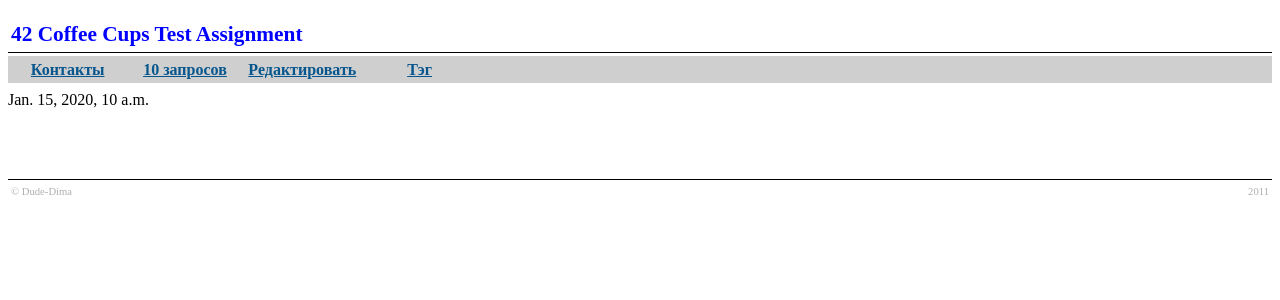
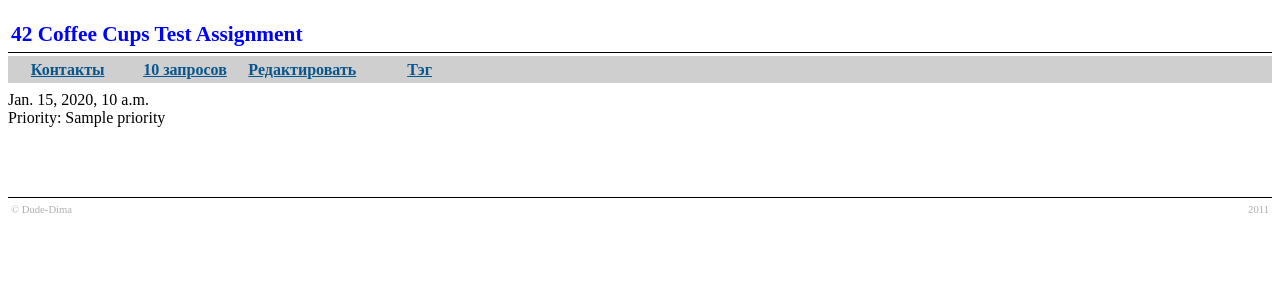
Before and after one commit to dude-dima/42-test, a Django app: template templates/requests.html in a window 1280 px wide. Shown: the top 300 px of the page. Run offline with Django 3.2, Linux system fonts and the light colour scheme; the template is opened without the code that fills it: most values are stand-ins (such as "Sample title", 1, 10 or a date in 2020); some libraries are stand-ins or nearby versions.

Commit message:
ticket:13 impl

```diff
--- a/app/middleware.py
+++ b/app/middleware.py
@@ -5,5 +5,8 @@ class RequestHandler:
     """Handles each request"""
 
     def process_request(self, request):
-        Request.objects.create(request=request)
+        req = Request(request=request)
+        if request.user.is_authenticated():
+            req.priority = 1
+        req.save()
         return None
--- a/app/models.py
+++ b/app/models.py
@@ -21,6 +21,7 @@ class Request(models.Model):
     """Request"""
     date = models.DateTimeField(auto_now=True)
     request = models.TextField()
+    priority = models.IntegerField(default=0)
 
     class Meta:
         db_table = 'requests'
--- a/app/views.py
+++ b/app/views.py
@@ -17,10 +17,7 @@ def contact_view(request):
 
 def request_view(request):
     c = tools.get_default_context(request, 'm_requests')
-    try:
-        c['requests'] = Request.objects.all()[:10]
-    except:
-        pass
+    c['requests'] = Request.objects.order_by('-priority')[:10]
     return render_to_response('requests.html', c,
                               context_instance=RequestContext(request))
 
--- a/templates/requests.html
+++ b/templates/requests.html
@@ -6,7 +6,9 @@
 	{% endif %}
 	{% if requests %}
 		{% for request in requests %}
-				{{ request.date }} <br/> {{ request.request }} <br/><br/><br/>
+				{{ request.date }} <br/>
+				Priority: {{ request.priority }} <br/>
+				{{ request.request }} <br/><br/><br/>
 		{% endfor %}
 	{% else %}
 		No requests found.
```
